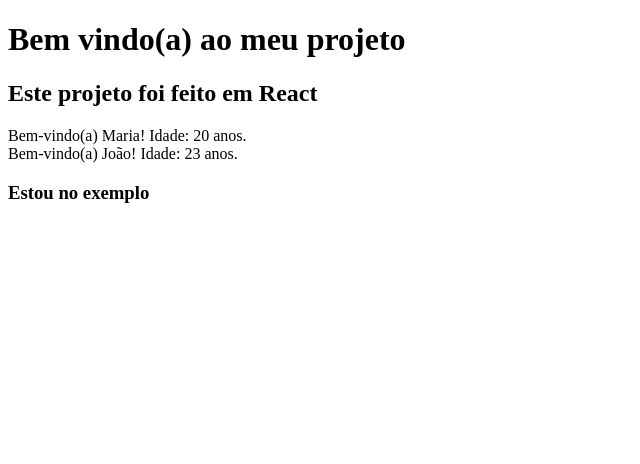
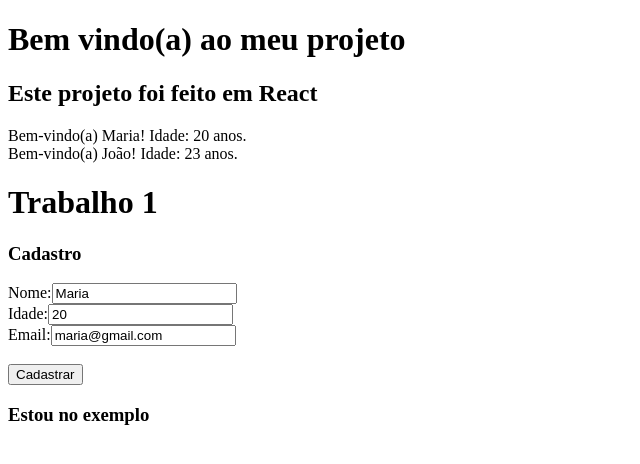
Before and after one commit to izabelatrc/Fatec_Desenv-Web-III_Primeiro-Site-React, a React (Create React App) app: page / in a window 1280 px wide. Shown: the top 464 px of the page, without its empty margins (0-640 px from the left). Built offline with nearby package versions, Linux system fonts and the light colour scheme.

Commit message:
Trabalho 01 - Cadastro

```diff
--- a/src/App.js
+++ b/src/App.js
@@ -1,3 +1,4 @@
+import Cadastro from "./Components/Cadastro";
 import Nome from "./Components/Nome";
 
 function App() {
@@ -8,6 +9,9 @@ function App() {
       <Nome aluno = "Maria" idade={20}/><br>
       </br>
       <Nome aluno = "João" idade={23}/>
+      <h1>Trabalho 1</h1>
+      <h3>Cadastro</h3>
+      <Cadastro nome="Maria" idade={20} email="maria@gmail.com"/>
     </div>
   );
 }
--- /dev/null
+++ b/src/Components/Cadastro.js
@@ -0,0 +1,15 @@
+function Cadastro({nome, idade, email}) {
+        return (
+            <form>
+                <label>Nome:</label>
+                <input type="text" value={nome} /><br></br>
+                <label>Idade:</label>
+                <input type="number" value={idade} /><br></br>
+                <label>Email:</label>
+                <input type="text" value={email} /><br></br><br></br>
+                <button type="submit">Cadastrar</button>
+            </form>
+        )
+    }
+
+    export default Cadastro
```
